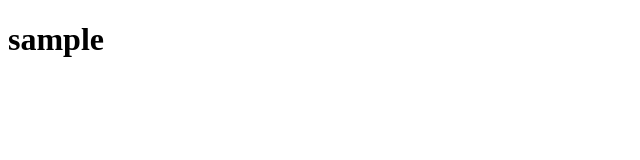
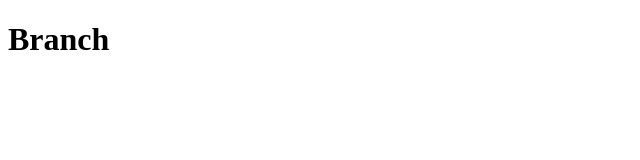
Before and after one commit to Byenuhree/practice, a plain HTML site: page index.html in a window 1280 px wide. Shown: the full height of the page, 0-640 px from the left. Drawn offline with Linux system fonts and the light colour scheme.

Commit message:
my branch index

```diff
--- a/index.html
+++ b/index.html
@@ -6,6 +6,6 @@
     <title>sample</title>
   </head>
   <body>
-    <h1>sample</h1>
+    <h1>Branch</h1>
   </body>
 </html>
```
